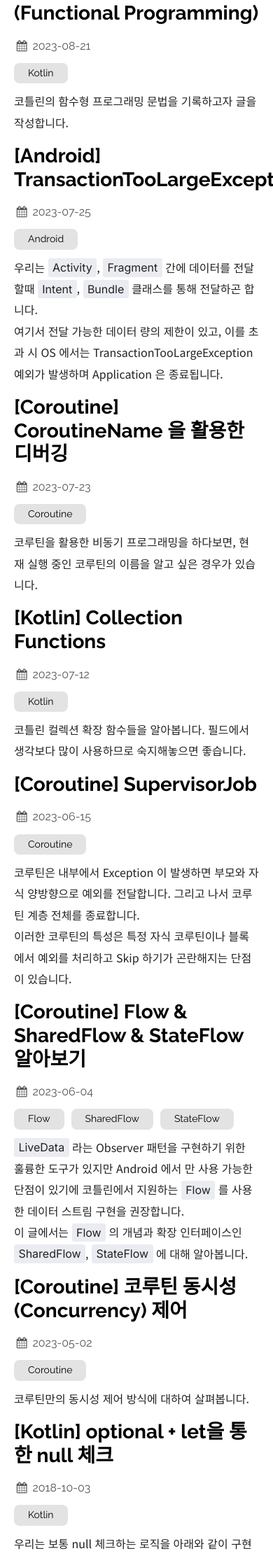
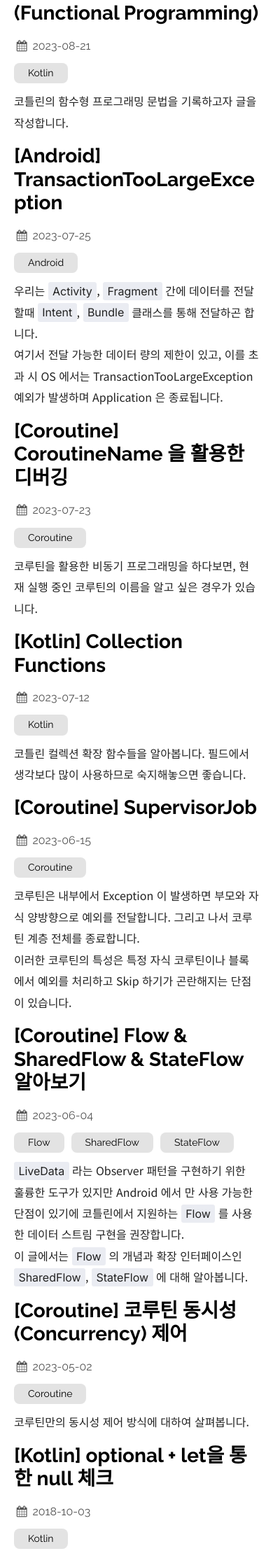
Before and after one commit to ogoons/ogoons.github.io, a Jekyll site: the page built from index.md, in a window 390 px wide. Shown: the part 3572-5798 px from the top of the page at 70% size. Built offline with Jekyll 4.4.1, drawn with Linux system fonts in a browser that asks for light colours.

Commit message:
모바일 가로 스크롤 제거
공백 없는 긴 제목·URL·인라인 코드가 화면 폭을 넘던 문제를 수정.
- 포스트 제목, 본문, 본문 인라인 코드에 줄바꿈 규칙 추가
- 코드 블록(pre)은 기존처럼 가로 스크롤 유지

Co-Authored-By: Claude Haiku 5.5 <noreply@anthropic.com>

```diff
--- a/_sass/plain.scss
+++ b/_sass/plain.scss
@@ -225,6 +225,7 @@ main {
 
 .post-title {
   line-height: 1.2em;
+  overflow-wrap: anywhere;
   font-size: 28px;
   margin-bottom: 10px;
 }
@@ -246,6 +247,7 @@ main {
 }
 .post {
   // font-family: "Merriweather", sans-serif;
+  overflow-wrap: break-word;
   font-family: 'Noto Sans KR', sans-serif;
   font-weight: 300;
   color: #222;
@@ -274,6 +276,10 @@ main {
   h6 {
     font-family: Raleway, sans-serif;
   }
+}
+.post p code,
+.post li code {
+  overflow-wrap: anywhere;
 }
 .post .download-button {
   display: inline-flex;
```
